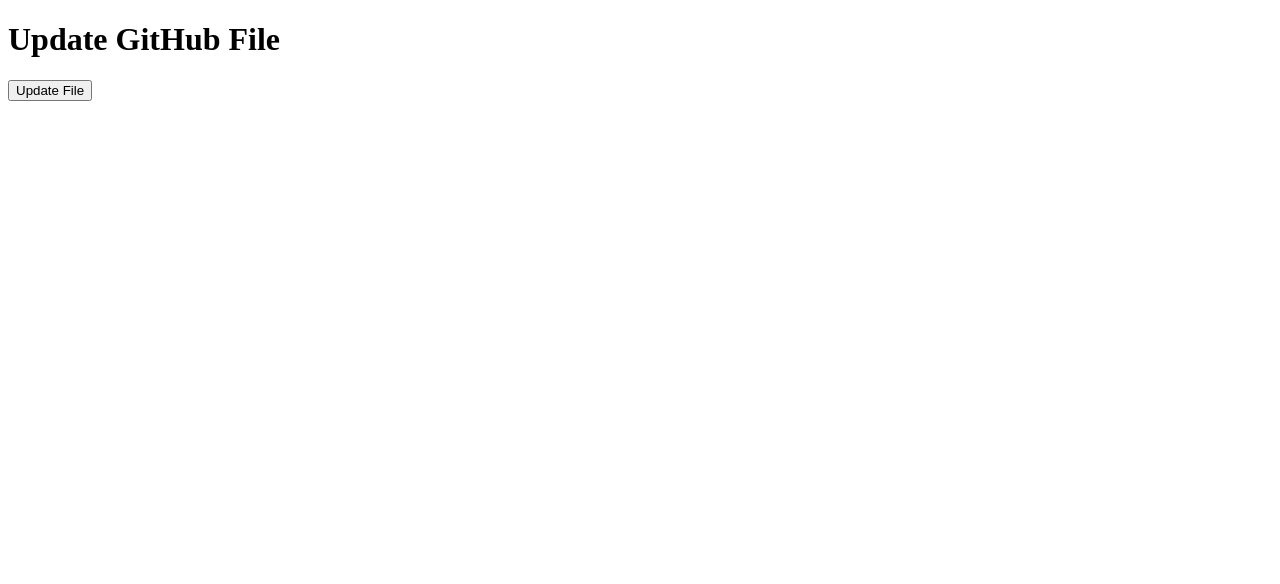
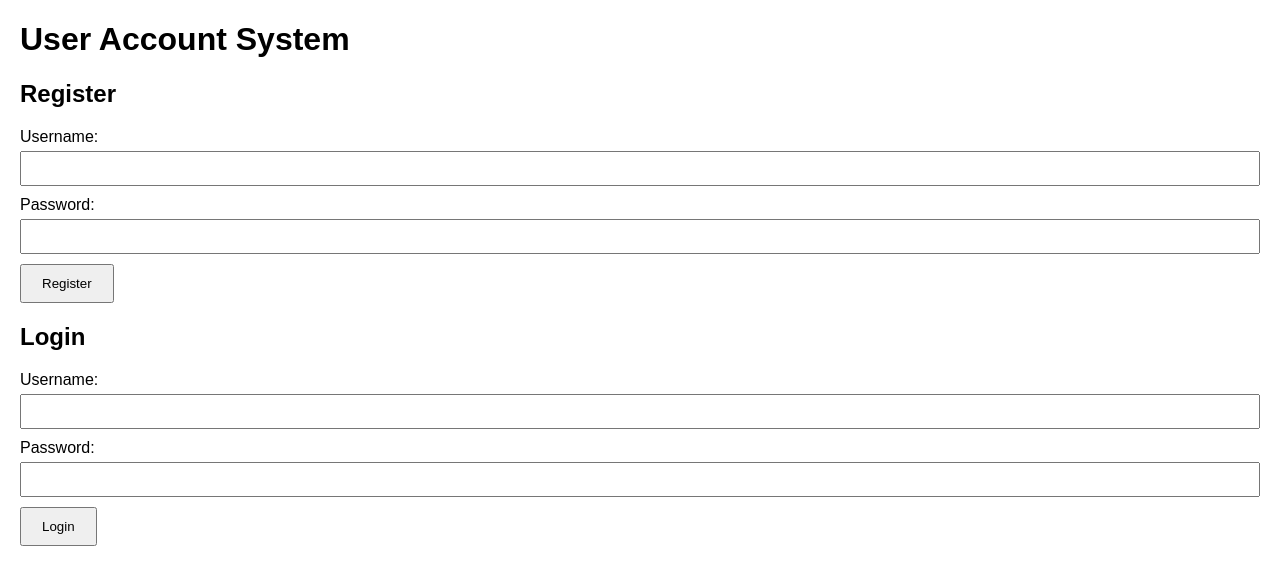
Before and after one commit to electricprogramming/vercel_tests, a plain HTML site: page index.html in a window 1280 px wide. Drawn offline with Linux system fonts and the light colour scheme.

Commit message:
Update index.html

```diff
--- a/index.html
+++ b/index.html
@@ -3,44 +3,92 @@
 <head>
     <meta charset="UTF-8">
     <meta name="viewport" content="width=device-width, initial-scale=1.0">
-    <title>GitHub File Updater</title>
+    <title>User Account System</title>
+    <style>
+        body {
+            font-family: Arial, sans-serif;
+            margin: 20px;
+        }
+        form {
+            margin-bottom: 20px;
+        }
+        label {
+            display: block;
+            margin-bottom: 5px;
+        }
+        input {
+            margin-bottom: 10px;
+            padding: 8px;
+            width: 100%;
+            box-sizing: border-box;
+        }
+        button {
+            padding: 10px 20px;
+        }
+    </style>
+    <script>
+        // Simulate a simple in-memory storage for demonstration purposes
+        const users = {};
+
+        function registerUser(event) {
+            event.preventDefault();
+
+            const username = document.getElementById('registerUsername').value;
+            const password = document.getElementById('registerPassword').value;
+
+            if (!username || !password) {
+                alert('Both username and password are required.');
+                return;
+            }
+
+            if (users[username]) {
+                alert('Username already exists.');
+                return;
+            }
+
+            // Store the username and password (plaintext, not recommended for real applications)
+            users[username] = password;
+            alert('User registered successfully!');
+        }
+
+        function loginUser(event) {
+            event.preventDefault();
+
+            const username = document.getElementById('loginUsername').value;
+            const password = document.getElementById('loginPassword').value;
+
+            if (!username || !password) {
+                alert('Both username and password are required.');
+                return;
+            }
+
+            if (users[username] === password) {
+                alert('Login successful!');
+            } else {
+                alert('Invalid username or password.');
+            }
+        }
+    </script>
 </head>
 <body>
-    <h1>Update GitHub File</h1>
-    <button id="updateButton">Update File</button>
+    <h1>User Account System</h1>
 
-    <script>
-        document.getElementById('updateButton').addEventListener('click', async () => {
-            const newValue = prompt('Input new content:');
-            if (!newValue) return;
+    <h2>Register</h2>
+    <form id="registerForm" onsubmit="registerUser(event)">
+        <label for="registerUsername">Username:</label>
+        <input type="text" id="registerUsername" name="username" autocomplete="username" required>
+        <label for="registerPassword">Password:</label>
+        <input type="password" id="registerPassword" name="password" autocomplete="new-password" required>
+        <button type="submit">Register</button>
+    </form>
 
-            try {
-                const response = await fetch('/api/update-file', {
-                    method: 'POST',
-                    headers: {
-                        'Content-Type': 'application/json'
-                    },
-                    body: JSON.stringify({
-                        content: newValue,
-                        filePath: 'clouddata.txt'
-                    })
-                });
-
-                if (!response.ok) {
-                    throw new Error(`HTTP error! status: ${response.status}`);
-                }
-
-                const result = await response.json();
-                if (result.success) {
-                    alert('File updated successfully!');
-                } else {
-                    alert('Failed to update file: ' + result.error);
-                }
-            } catch (error) {
-                console.error('Error:', error);
-                alert('Error: ' + error.message);
-            }
-        });
-    </script>
+    <h2>Login</h2>
+    <form id="loginForm" onsubmit="loginUser(event)">
+        <label for="loginUsername">Username:</label>
+        <input type="text" id="loginUsername" name="username" autocomplete="username" required>
+        <label for="loginPassword">Password:</label>
+        <input type="password" id="loginPassword" name="password" autocomplete="current-password" required>
+        <button type="submit">Login</button>
+    </form>
 </body>
 </html>
```
